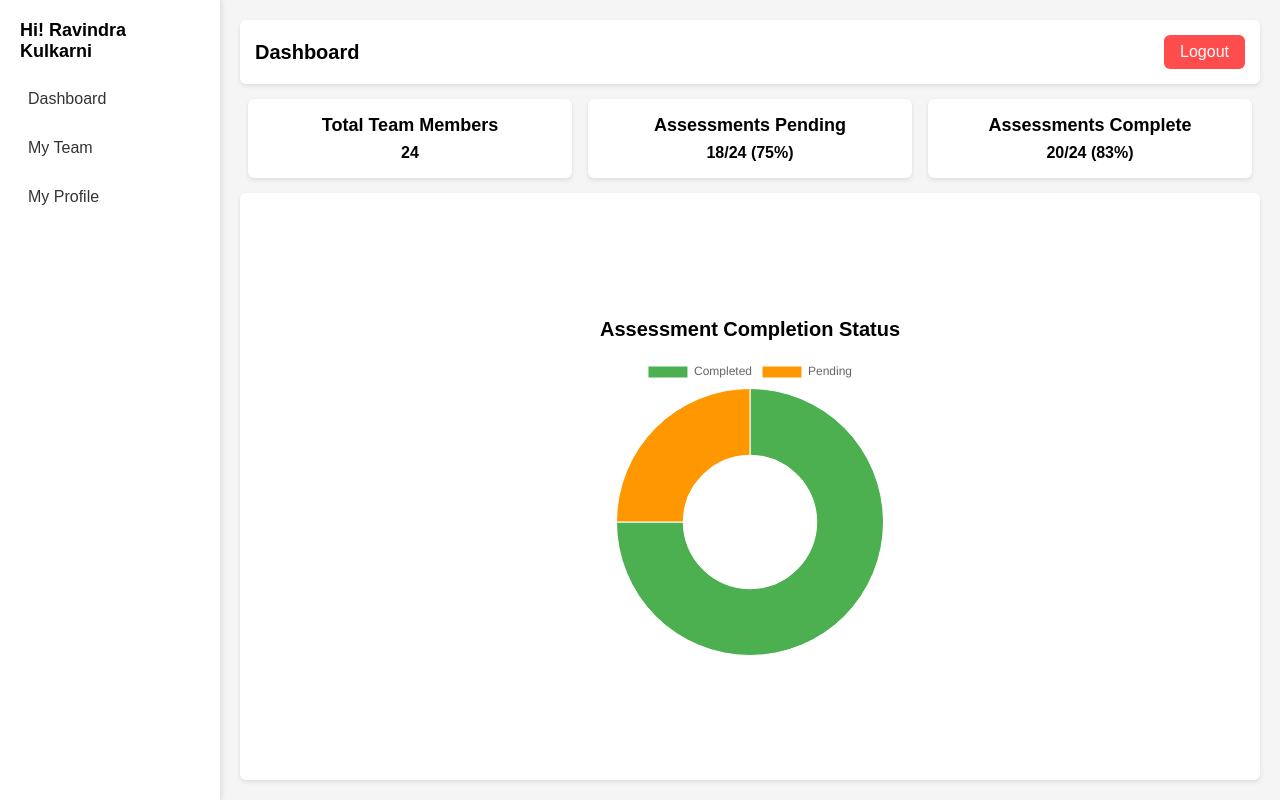
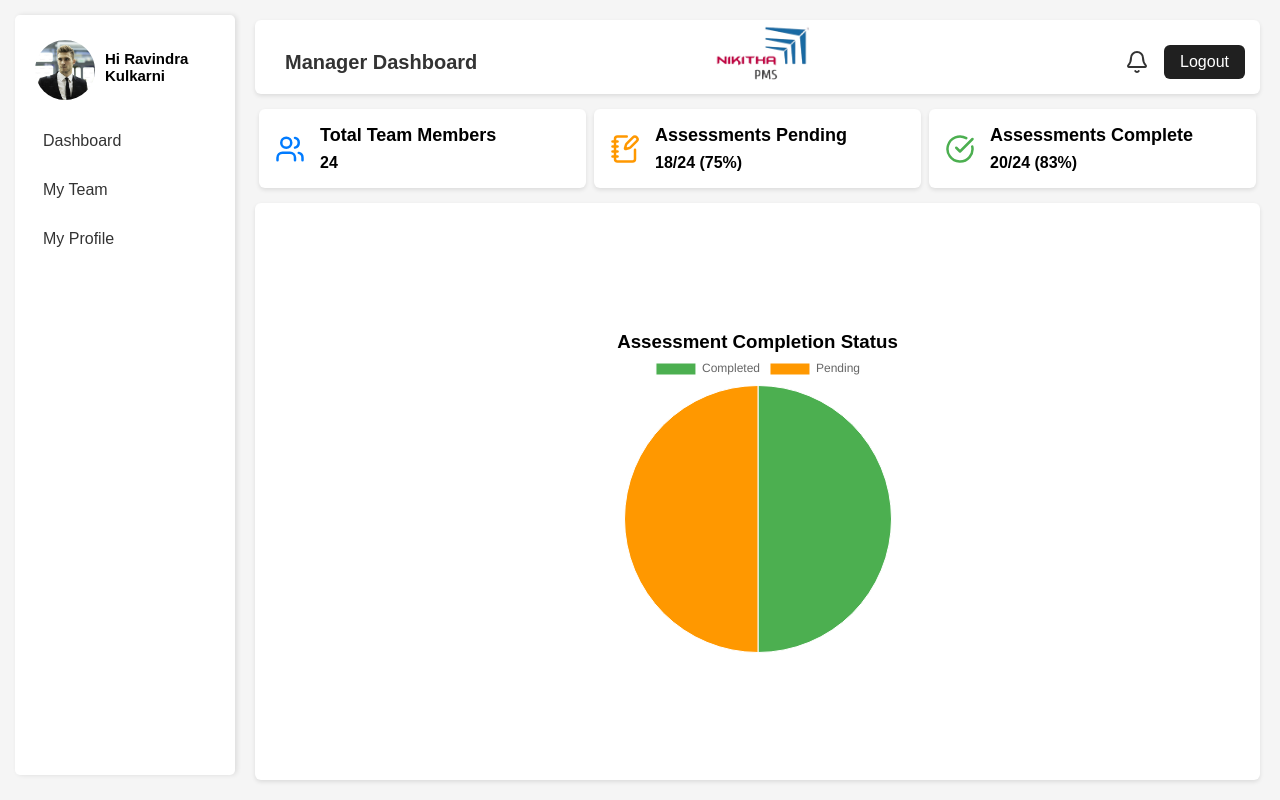
Before and after one commit to GurunathJadhav/pms-front-end, a React (Create React App) app: page /manager-dashboard in a window 1280 px wide. Built offline with nearby package versions, Linux system fonts and the light colour scheme.

Commit message:
Completed Manager Dashboard Design

```diff
--- a/package.json
+++ b/package.json
@@ -7,6 +7,7 @@
     "bootstrap": "^3.4.1",
     "chart.js": "^4.4.7",
     "cra-template": "1.2.0",
+    "lucide-react": "^0.475.0",
     "react": "^19.0.0",
     "react-chartjs-2": "^5.3.0",
     "react-dom": "^19.0.0",
--- a/src/components/manager/dashboard/ManagerDashboard.css
+++ b/src/components/manager/dashboard/ManagerDashboard.css
@@ -1,15 +1,14 @@
-/* Reset styles */
+/* Global Styles */
 body, html {
   margin: 0;
   padding: 0;
   width: 100%;
   height: 100%;
-    font-family: 'Roboto', sans-serif;
   background-color: #f5f5f5;
-    overflow: hidden;
+  overflow-x: hidden;
 }
 
-  /* Main container */
+/* Dashboard Container */
 .dashboard-container {
   display: flex;
   height: 100vh;
@@ -22,13 +21,32 @@ body, html {
   background-color: #fff;
   box-shadow: 2px 0 5px rgba(0, 0, 0, 0.1);
   padding: 20px;
-    height: 100vh;
+  height: 95vh;
+  margin-top: 15px;
+  margin-left: 15px;
   transition: transform 0.3s ease-in-out;
+  border-radius: 5px;
+}
+
+/* Sidebar Profile Section */
+.profile-container {
+  display: flex;
+  align-items: center;
+  margin-bottom: 20px;
+}
+
+.profile-pic {
+  width: 60px;
+  height: 60px;
+  border-radius: 50%;
+  margin-right: 10px;
+  object-fit: cover;
 }
 
 .sidebar h2 {
-    font-size: 18px;
+  font-size: 15px;
   margin-bottom: 20px;
+  margin-top: 15px;
 }
 
 .sidebar ul {
@@ -87,14 +105,44 @@ body, html {
   box-shadow: 0 2px 4px rgba(0, 0, 0, 0.1);
   margin-bottom: 15px;
   width: 100%;
+  position: relative;
+  padding-top: 25px;
 }
 
 .dashboard-header h1 {
   font-size: 20px;
+  font-weight: bold;
+  color: #333;
+  margin-left: 15px;
+}
+
+.dashboard-logo {
+  width: 120px;
+  height: auto;
+  position: absolute;
+  left: 50%;
+  transform: translateX(-50%);
+}
+
+.header-icons {
+  display: flex;
+  align-items: center;
+}
+
+.notification-icon {
+  width: 24px;
+  height: 24px;
+  margin-right: 15px;
+  cursor: pointer;
+  color: #333;
+}
+
+.notification-icon:hover {
+  color: #007bff;
 }
 
 .logout-btn {
-    background-color: #ff4d4d;
+  background-color: #202020;
   color: white;
   border: none;
   padding: 8px 16px;
@@ -116,13 +164,32 @@ body, html {
 }
 
 .stat-card {
-    flex: 1;
+  display: flex;
+  align-items: center;
   background-color: #fff;
   padding: 16px;
   border-radius: 6px;
   box-shadow: 0 2px 4px rgba(0, 0, 0, 0.1);
-    text-align: center;
-    margin: 0 8px;
+  width: 100%;
+  margin: 0 4px;
+}
+
+.stat-icon {
+  width: 30px;
+  height: 30px;
+  margin-right: 15px;
+}
+
+.team-icon {
+  color: #007bff;
+}
+
+.pending-icon {
+  color: #FF9800;
+}
+
+.complete-icon {
+  color: #4CAF50;
 }
 
 .stat-card h2 {
@@ -150,59 +217,29 @@ body, html {
   justify-content: center;
 }
 
-  .chart-title {
-    font-size: 20px;
-    margin-bottom: 15px;
-  }
-
-  .chart-wrapper {
-    display: flex;
-    justify-content: center;
-    align-items: center;
-    width: 100%;
-    max-width: 500px;
-    height: 300px;
-  }
-
-  canvas {
-    max-width: 100%;
-    height: auto;
-  }
-
-  /* Responsive Design */
 @media screen and (max-width: 768px) {
   .sidebar {
       position: fixed;
       left: -250px;
-      height: 100%;
-      width: 220px;
       transition: left 0.3s ease-in-out;
   }
-
   .sidebar.open {
       left: 0;
   }
-
   .sidebar-toggle {
       display: block;
   }
-
   .stats-container {
       flex-direction: column;
-      width: 100%;
   }
-
   .stat-card {
       width: 100%;
       margin-bottom: 10px;
   }
-
   .chart-container {
       width: 100%;
   }
-
-    .chart-wrapper {
-      width: 100%;
-      max-width: 100%;
+  .dashboard-logo {
+      width: 90px;
   }
 }
--- a/src/components/manager/dashboard/ManagerDashboard.jsx
+++ b/src/components/manager/dashboard/ManagerDashboard.jsx
@@ -1,7 +1,11 @@
 import React, { useState } from "react";
 import { Chart, ArcElement, Tooltip, Legend } from "chart.js";
-import { Doughnut } from "react-chartjs-2";
+import { Pie } from "react-chartjs-2";
 import "./ManagerDashboard.css";
+import { Link } from "react-router-dom";
+import { Users, NotebookPen, CheckCircle, Bell } from "lucide-react";
+import logo from "../../../assets/images/nikithas-logo.png";
+import profile from "../../../assets/images/profile1.jpg";
 
 Chart.register(ArcElement, Tooltip, Legend);
 
@@ -16,7 +20,7 @@ const ManagerDashboard = () => {
     labels: ["Completed", "Pending"],
     datasets: [
       {
-        data: [75, 25],
+        data: [50, 50],
         backgroundColor: ["#4CAF50", "#FF9800"],
         borderWidth: 1,
       },
@@ -25,48 +29,60 @@ const ManagerDashboard = () => {
 
   return (
     <div className="dashboard-container">
-      {/* Sidebar Toggle Button for Mobile */}
       <button className="sidebar-toggle" onClick={toggleSidebar}>
         ☰
       </button>
 
-      {/* Sidebar */}
       <div className={`sidebar ${sidebarOpen ? "open" : ""}`}>
-        <h2>Hi! Ravindra Kulkarni</h2>
+        <div className="profile-container">
+          <img src={profile} alt="Profile" className="profile-pic" />
+          <h2>Hi Ravindra Kulkarni</h2>
+        </div>
         <ul>
-          <li><a href="#">Dashboard</a></li>
-          <li><a href="#">My Team</a></li>
-          <li><a href="#">My Profile</a></li>
+          <li><Link to="/manager-dashboard">Dashboard</Link></li>
+          <li><Link to="#">My Team</Link></li>
+          <li><Link to="#">My Profile</Link></li>
         </ul>
       </div>
 
-      {/* Main Content */}
       <div className="main-content">
         <div className="dashboard-header">
-          <h1>Dashboard</h1>
+          <h1>Manager Dashboard</h1>
+          <img src={logo} alt="Logo" className="dashboard-logo" />
+          <div className="header-icons">
+            <Bell className="notification-icon" />
             <button className="logout-btn">Logout</button>
+          </div>
         </div>
 
         <div className="stats-container">
           <div className="stat-card">
+            <Users className="stat-icon team-icon" />
+            <div className="stat-text">
               <h2>Total Team Members</h2>
               <p>24</p>
             </div>
+          </div>
           <div className="stat-card">
+            <NotebookPen className="stat-icon pending-icon" />
+            <div className="stat-text">
               <h2>Assessments Pending</h2>
               <p>18/24 (75%)</p>
             </div>
+          </div>
           <div className="stat-card">
+            <CheckCircle className="stat-icon complete-icon" />
+            <div className="stat-text">
               <h2>Assessments Complete</h2>
               <p>20/24 (83%)</p>
             </div>
           </div>
+        </div>
 
-        {/* Chart Section */}
         <div className="chart-container">
           <h3 className="chart-title">Assessment Completion Status</h3>
           <div className="chart-wrapper">
-            <Doughnut data={data} />
+            <Pie data={data} />
           </div>
         </div>
       </div>
```
Also changed, not shown: src/assets/images/profile1.jpg (added), 1 other file (tests, documents, lock files or other folders). Lines whose indentation alone changed are shown as unchanged.
